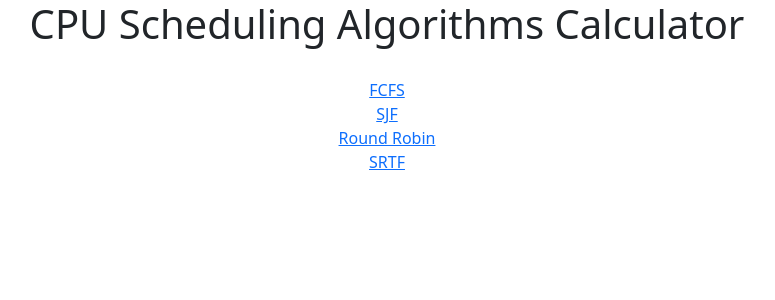
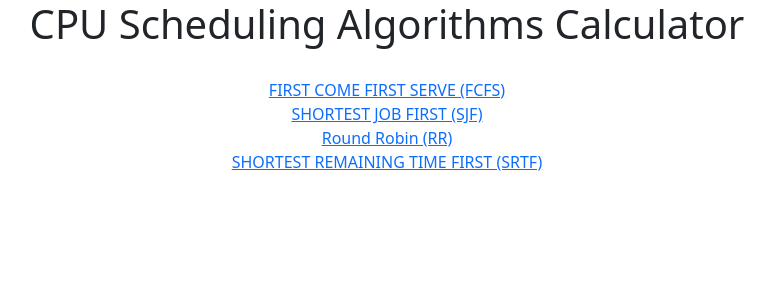
Before and after one commit to edwinacos55/finalproject, a React (Create React App) app: page / in a window 1280 px wide. Shown: the top 300 px of the page, without its empty margins (253-1028 px from the left). Built offline with nearby package versions, Linux system fonts and the light colour scheme.

Commit message:
fixed rendring issues, fixed an issue where sjf.js was not working properly

```diff
--- a/src/Home.js
+++ b/src/Home.js
@@ -17,16 +17,16 @@ class Home extends Component {
 			  <Container fluid>
 				<div className="container-mg mb-4">
 					<Row><Col md={12}>
-                        <Link to="/fcfs">FCFS</Link>
+                        <Link to="/fcfs">FIRST COME FIRST SERVE (FCFS)</Link>
                     </Col></Row>
                     <Row><Col md={12}>
-                        <Link to="/sjf">SJF</Link>
+                        <Link to="/sjf">SHORTEST JOB FIRST (SJF)</Link>
                     </Col></Row>
                     <Row><Col md={12}>
-                        <Link to="/rr">Round Robin</Link>
+                        <Link to="/rr">Round Robin (RR)</Link>
                     </Col></Row>
                     <Row><Col md={12}>
-                        <Link to="/srtf">SRTF</Link>
+                        <Link to="/srtf">SHORTEST REMAINING TIME FIRST (SRTF)</Link>
                     </Col></Row>
 				</div>
 				</Container>
--- a/src/index.css
+++ b/src/index.css
@@ -13,6 +13,7 @@ h1 {
   margin-top: 30px;
   align-items: center;
   text-align: center;
+  vertical-align: middle;
 }
 .fl-right {
   float: right;
--- a/src/sjf.js
+++ b/src/sjf.js
@@ -5,7 +5,7 @@ class Sjf extends Component {
     constructor(props) {
 		super(props);
 		this.state = {};
-
+        this.handle_calculate = this.handle_calculate.bind(this);
         this.chartcolors = ["#d51364", "#d513c6", "#5e13d5", "#1334d5", "#13c3d5", "#13d561", "#31d513", "#aed513", "#d59913", "#d55213"]
     }
     findWaitingTime(processes,n,burstTime,waitTime){
```
